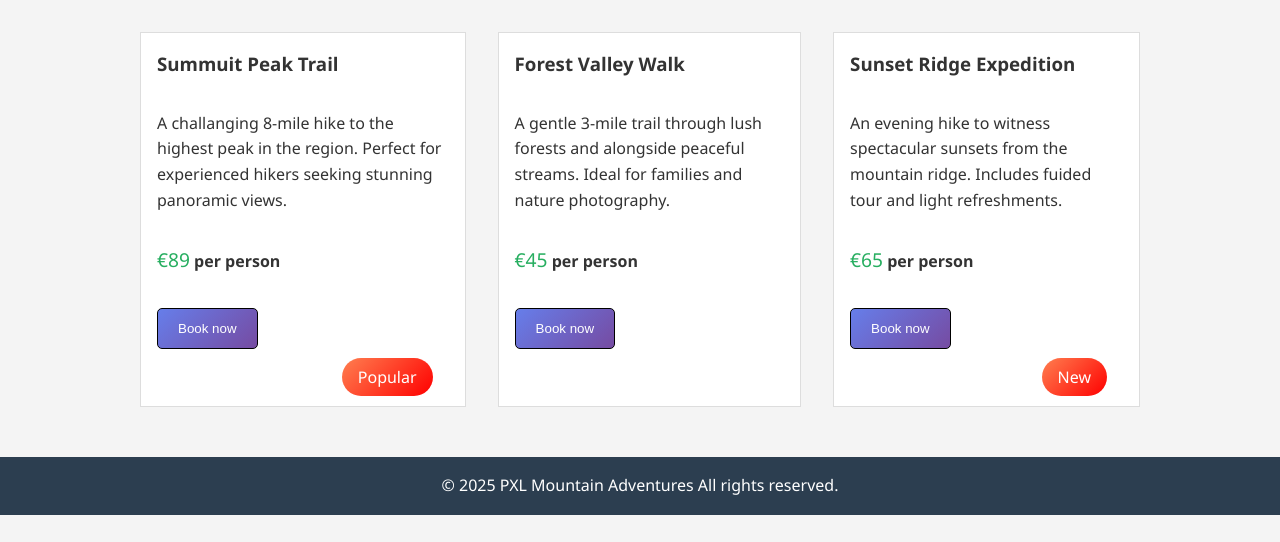
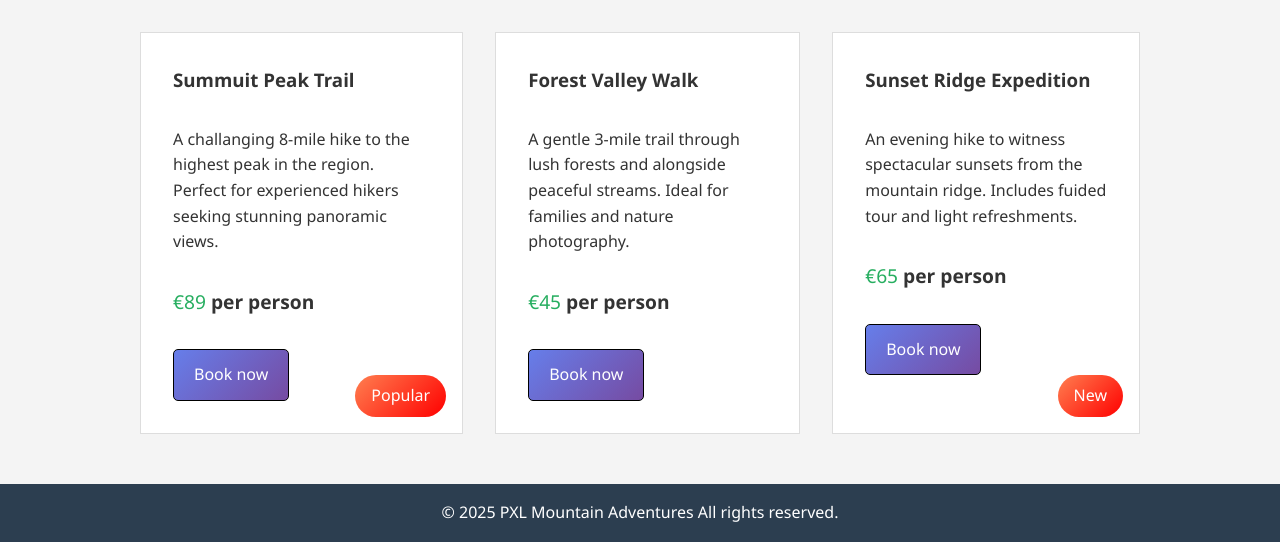
Before and after one commit to YasinOzdemirPXL/TEST, a plain HTML site: page index.html in a window 1280 px wide. Shown: the part 517-1059 px from the top of the page. Before the commit the page ends 1032 px from the top, so only its background shows below. Drawn offline with Linux system fonts and the light colour scheme.

Commit message:
feedback

```diff
--- a/index.css
+++ b/index.css
@@ -10,7 +10,7 @@ body {
     font-family: "Segoe UI", sans-serif;
     color: #333;
     background-color: #f4f4f4;
-    display: block;
+    /* display: block; overbodig */
 }
 
 nav {
@@ -49,20 +49,17 @@ nav ul a:hover {
 }
 
 header {
-    color: white;
-}
-
-#heroBanner {
     background-image: url(assets/hero-background.jpg);
-    background-size: 100%;
-    background-position: center;
+    background-size: cover;
+    background-position: center center;
     height: 45vh;
 
     /*Hoe je de text centreert*/
     display: flex;
+    flex-direction: column;
     justify-content: center;
     align-items: center;
-    text-align: center;
+    color: white;
 }
 
 main h2 {
@@ -71,7 +68,7 @@ main h2 {
     font-size: 2rem;
 }
 
-#koopOpties {
+.cards-container {
     max-width: 1000px;
     margin: 0 auto;
     display: flex;
@@ -83,45 +80,45 @@ main h2 {
 main article {
     background-color: white;
     border: 1px solid #ddd;
+    position: relative; /*nodig om badge te kunnen positioneren */
+    display: flex;
+    flex-direction: column;
+    align-items: flex-start;
+    padding: 2rem;
+    gap: 2rem;
 }
-
-main article h3,
-main article p {
-    padding: 1rem;
-}
-
 
 .prijs {
     font-size: 1.2rem;
+}
+
+.prijs span {
     color: #27ae60;
 }
 
-.extras button,
+.button,
 .badge {
     color: white;
 }
 
-.extras button {
+.button {
     background-image: linear-gradient(135deg, #667eea 0%, #764ba2 100%);
-    margin-top: 1rem;
-    margin-left: 1rem;
+
     padding: 0.75rem 1.25rem;
     border: 1px black solid;
     border-radius: 5px;
 }
 
-.extras button:hover {
+.button:hover {
     cursor: pointer;
 }
 
-.extras p {
-    text-align: right;
-    margin-right: 16px;
-}
-
-.extras span {
+.badge {
     background-image: linear-gradient(135deg, coral 0%, red 100%);
     padding: 0.5rem 1rem;
+    position: absolute;
+    bottom: 16px;
+    right: 16px;
     border-radius: 25px;
 }
 
--- a/index.html
+++ b/index.html
@@ -22,27 +22,22 @@
     </nav>
 
     <header>
-        <div id="heroBanner">
-            <div id="headerContent">
-                <h1>Discover the Great Outdoors</h1>
-                <p>Experience breathtaking mountain trails and unforgettable adventures</p>
-            </div>
-        </div>
+        <h1>Discover the Great Outdoors</h1>
+        <p>Experience breathtaking mountain trails and unforgettable adventures</p>
+
     </header>
 
     <main>
         <h2>Featured Tours</h2>
-        <div id="koopOpties">
+        <div class="cards-container">
             <article>
                 <h3>Summuit Peak Trail</h3>
                 <p>A challanging 8-mile hike to the highest peak in the region. Perfect for experienced hikers seeking
                     stunning panoramic views.
                 </p>
-                <p><span class="prijs">€89</span> <b>per person</b></p>
-                <div class="extras">
-                    <button>Book now</button>
-                    <p><span class="badge">Popular</span></p>
-                </div>
+                <p class="prijs"><span >€89</span> <b>per person</b></p>
+                <div class="button">Book now</div>
+                <div class="badge">Popular</div>
             </article>
 
             <article>
@@ -51,10 +46,8 @@
                     nature
                     photography.
                 </p>
-                <p><span class="prijs">€45</span> <b>per person</b></p>
-                <div class="extras">
-                    <button>Book now</button>
-                </div>
+                <p class="prijs"><span >€45</span> <b>per person</b></p>
+                <div class="button">Book now</div>
             </article>
 
             <article>
@@ -63,11 +56,9 @@
                     light
                     refreshments.
                 </p>
-                <p><span class="prijs">€65</span> <b>per person</b></p>
-                <div class="extras">
-                    <button>Book now</button>
-                    <p><span class="badge">New</span></p>
-                </div>
+                <p class="prijs"><span >€65</span> <b>per person</b></p>
+                <div class="button">Book now</div>
+                <div class="badge">New</div>
             </article>
         </div>
     </main>
```
